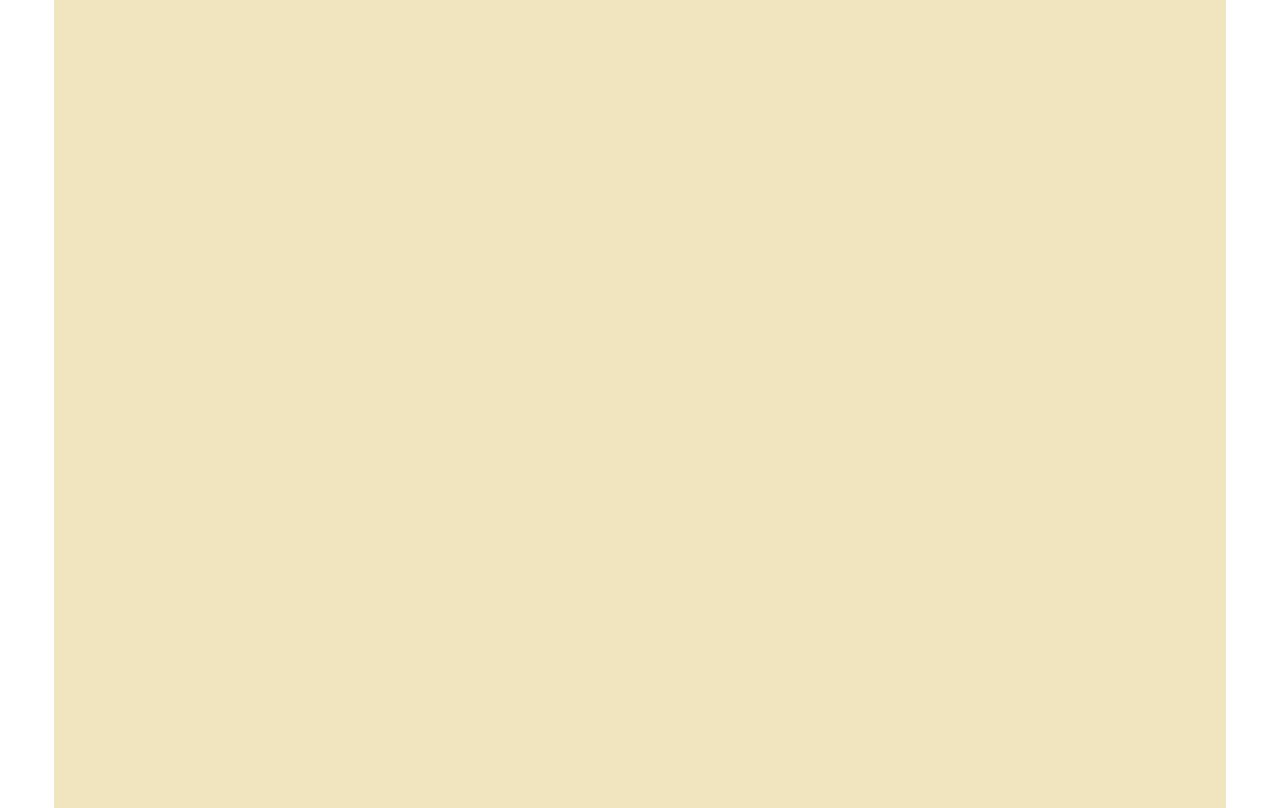
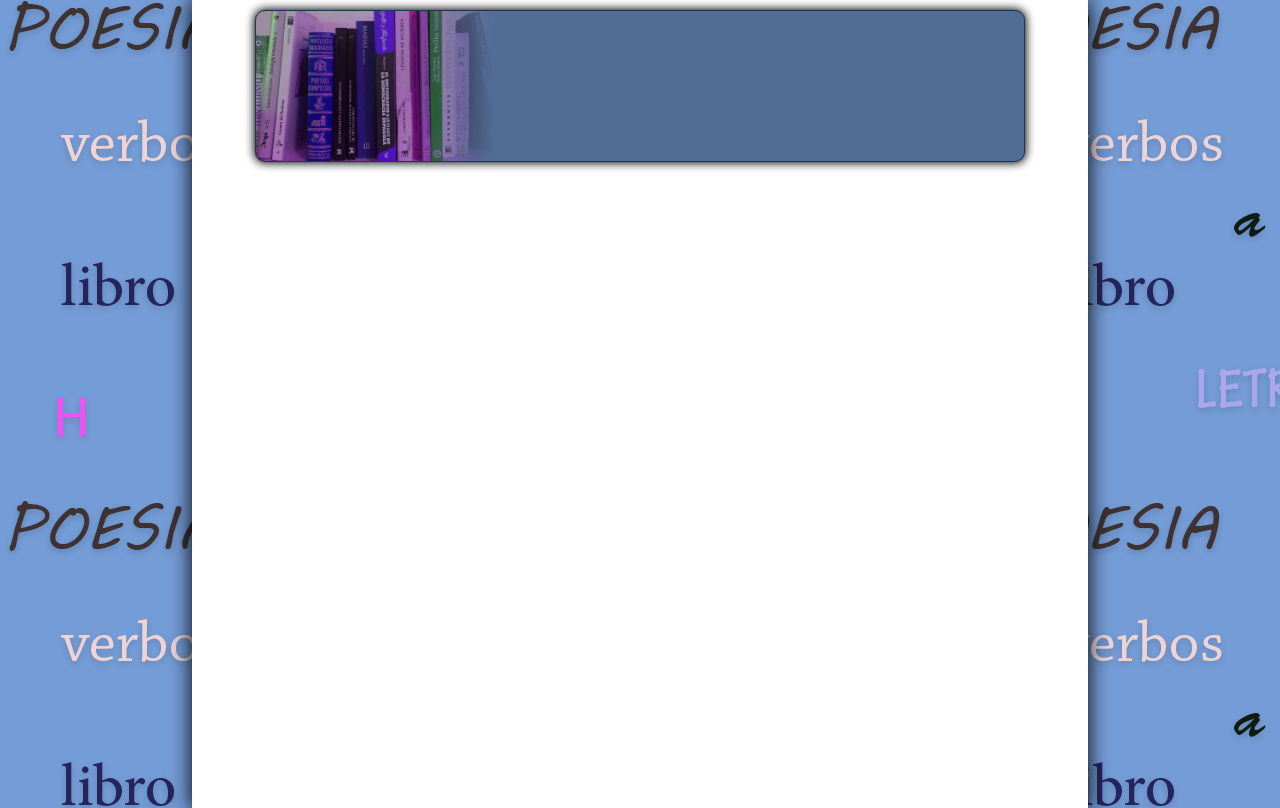
Before and after one commit to manuelifeno/MariaSpanish, a plain HTML site: page index.html in a window 1280 px wide. Shown: the top 808 px of the page. Drawn offline with Linux system fonts and the light colour scheme.

Commit message:
Add files via upload

```diff
--- a/index.html
+++ b/index.html
@@ -6,13 +6,14 @@
 <meta charset="utf-8">
 <title>index</title>
 <link href="styles/style1.css" rel="stylesheet" type="text/css">
-
 </head>
 
 
 	<body>
 		<div id="main">
+			<div id="banner">
 
+			</div>
 		</div>
 	</body>
 
--- a/styles/style1.css
+++ b/styles/style1.css
@@ -3,17 +3,51 @@
 body {
 	padding: 0;
 	margin: 0;
+	background-color: #749bd6;
+	background-image: url(../images/back.png);
 }
 #main {
 	position: relative;
 	margin-left: auto;
 	margin-right: auto;
-	background-color: #F1E5C0;
-	width: 90vw;
-	height: 100vw;
-	padding: 10px;
+	background-color: white;
+	width: 70vw;
+	height: 100vh;
+	padding: 0;
 	margin-bottom: 0px;
 	margin-top: 0px;
+	box-shadow: 0 0 20px 0px black;
+	padding-top: 10px;
+	min-width: 300px;
+}
+#banner {
+	margin: 1;
+	margin-left: auto;
+	margin-right: auto;
+	position: relative;
+	background-image: url(../images/banner.png);
+	background-position: left;
+	background-size: contain;
+	background-repeat: no-repeat;
+	background-color: #526d95;
+	overflow: auto;
+	width: 60vw;
+	min-height: 150px;
+	border-radius: 10px;
+	box-shadow: 0 0 10px 1px black;
+	border: 1px solid #1F3355;
+}
+@media all and (max-width : 768px) {
+	body {
+		background-image: none;
+	}
+	#main {
+		width: auto;
+		box-shadow: none;
+	}
+	#banner {
+		width: 90vw;
+		min-height: 120px;
+	}
 
 }
-@media
```
Also changed, not shown: images/23314162_10210488331229411_848910393_o.jpg (added), images/back.png (added), images/banner.png (added), 1 other file.
